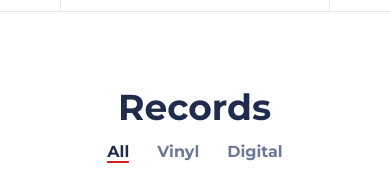
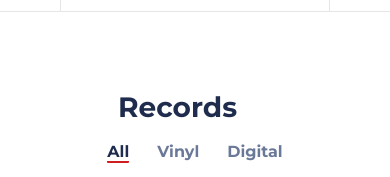
Before and after one commit to sayloryna/music-oasys, a website with bundled scripts: page public/index.html in a window 390 px wide. Shown: the part 48-225 px from the top of the page. Built offline with nearby package versions, Linux system fonts and the light colour scheme; files whose address does not match are found by name.

Commit message:
Fix main title font size responsive

```diff
--- a/public/styles/styles.css
+++ b/public/styles/styles.css
@@ -155,9 +155,13 @@ button {
   width: 154px;
   height: 40px;
   font-family: var(--main-font-family);
-  font-size: 36px;
+  font-size: 2.25rem;
   line-height: 40px;
+  @media (max-width: 640px) {
+    font-size: 1.75rem;
+  }
 }
+
 .filters-list {
   display: flex;
   gap: 28px;
```
